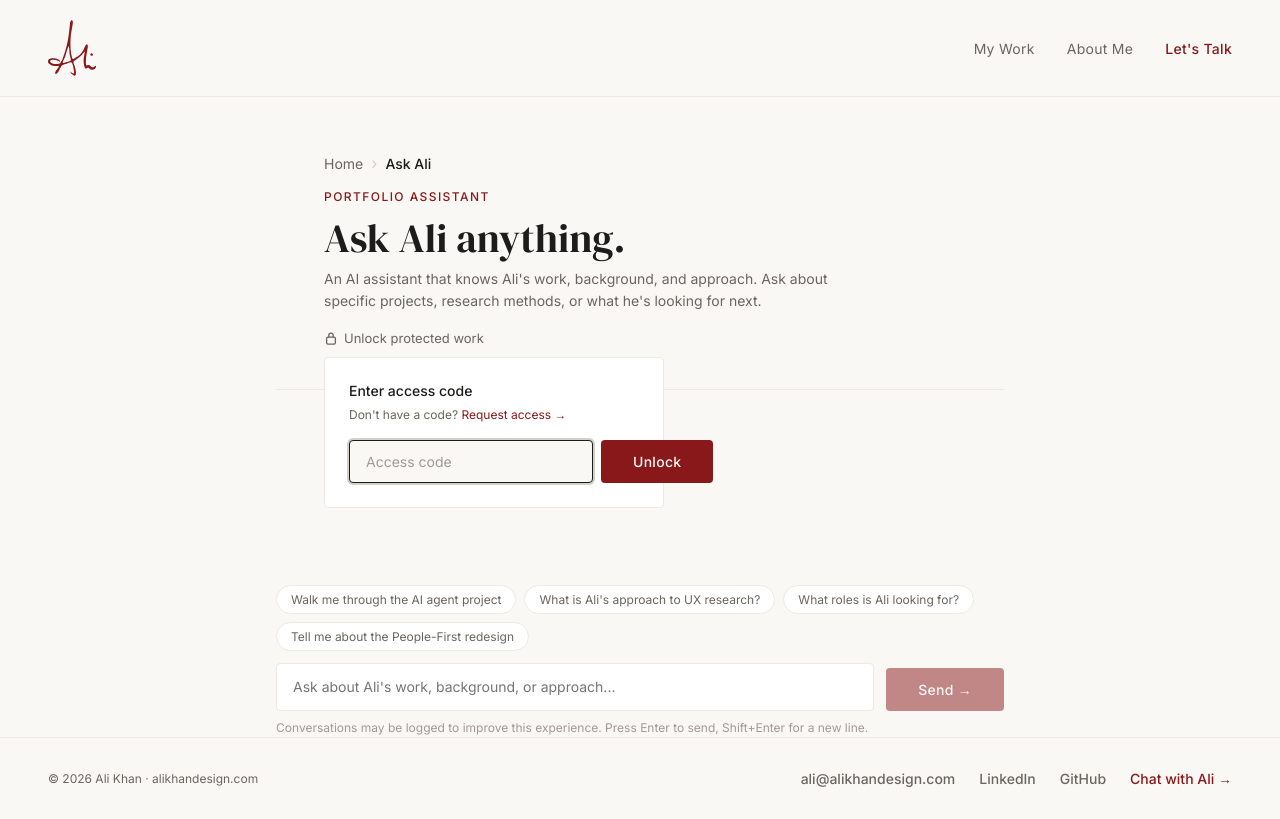
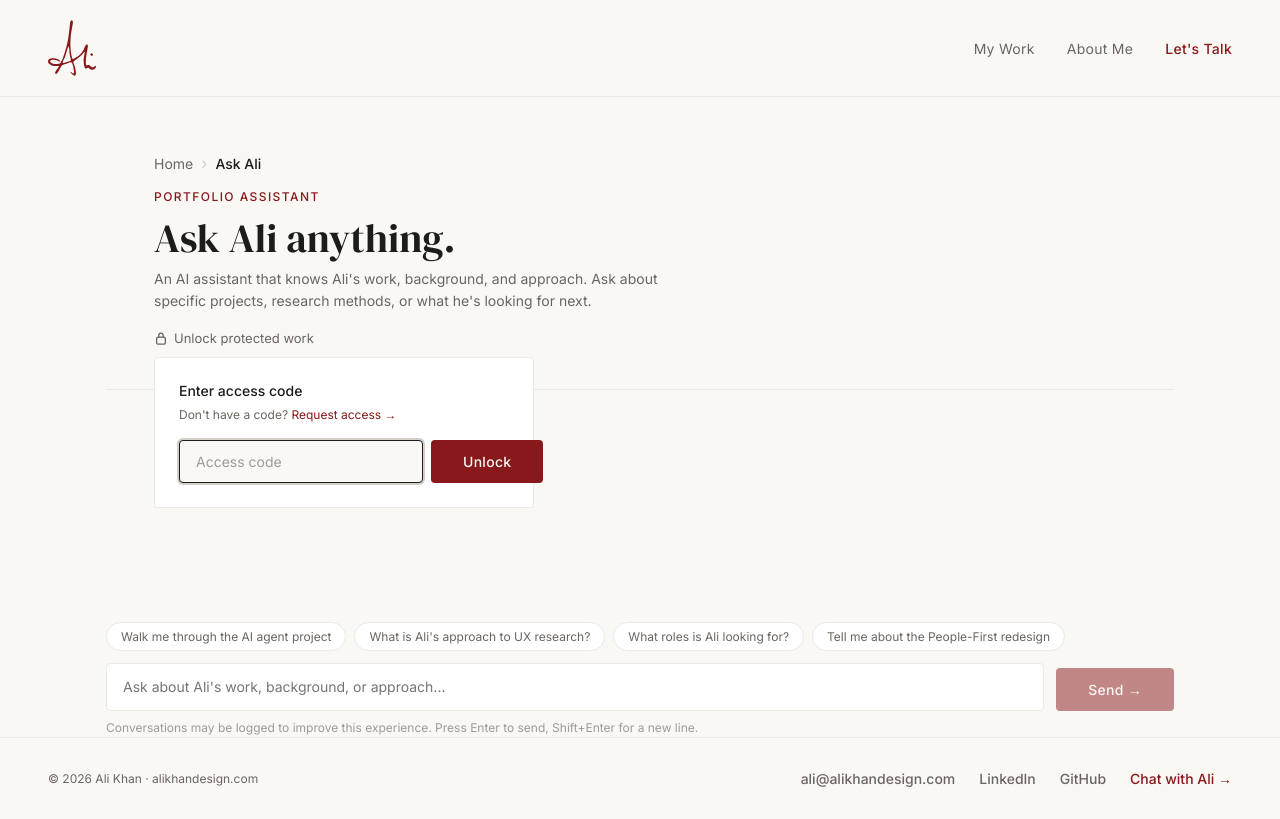
Before and after one commit to alikhandesign/alikhandesign.com, a Next.js app: page /chat in a window 1280 px wide. Both pictures are taken after a click on the button "Unlock protected work". Built offline with nearby package versions, Linux system fonts and the light colour scheme.

Commit message:
fix(chat): widen container to --max-w, fix unlock panel clipping, show access code as plain text

```diff
--- a/app/chat/page.tsx
+++ b/app/chat/page.tsx
@@ -180,7 +180,7 @@ export default function ChatPage() {
       />
 
       <div style={{
-        maxWidth: 760,
+        maxWidth: 'var(--max-w)',
         margin: '0 auto',
         minHeight: '80vh',
         display: 'flex',
@@ -244,7 +244,7 @@ export default function ChatPage() {
                 ref={unlockPanelRef}
                 style={{
                   position: 'absolute', top: 'calc(100% + 8px)', left: 0,
-                  zIndex: 100, width: 340,
+                  zIndex: 100, width: 380, maxWidth: 'calc(100vw - 2rem)',
                   background: 'var(--surface)', border: '1px solid var(--border)',
                   borderRadius: 'var(--radius)',
                   padding: 'var(--space-6)',
@@ -267,7 +267,7 @@ export default function ChatPage() {
                 </p>
                 <div style={{ display: 'flex', gap: '0.5rem' }}>
                   <input
-                    type="password"
+                    type="text"
                     className="password-input"
                     placeholder="Access code"
                     value={passwordInput}
```
